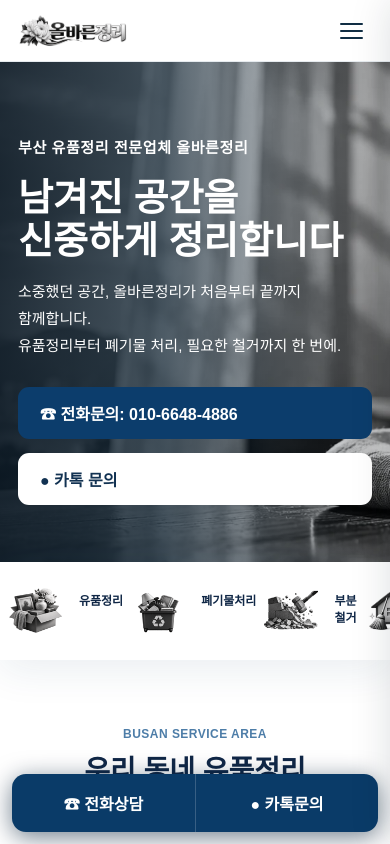
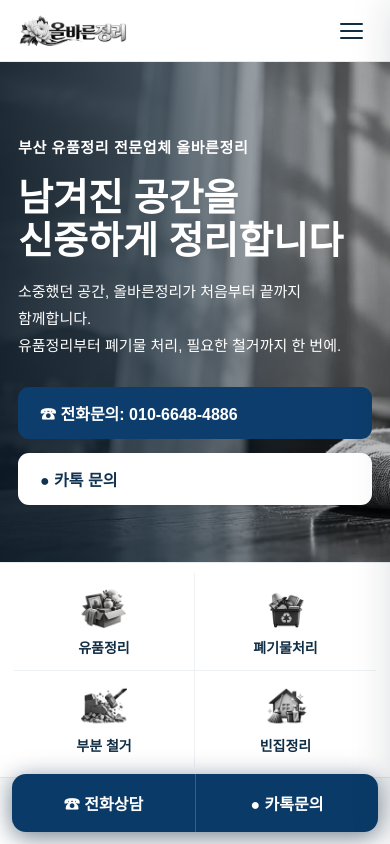
Before and after one commit to hoho601212-collab/olbareun-jeongri, a Next.js app: page / in a window 390 px wide. Shown: the top 844 px of the page. Built offline with nearby package versions, Linux system fonts and the light colour scheme.

Commit message:
Improve mobile homepage service quick links

```diff
--- a/app/globals.css
+++ b/app/globals.css
@@ -227,3 +227,42 @@ img,svg,video{max-width:100%}
 @media(max-width:420px){
  .areaMini{grid-template-columns:1fr!important}
 }
+
+/* Mobile homepage service quick links */
+@media(max-width:800px){
+ #services.serviceGrid{
+  display:grid!important;
+  grid-template-columns:repeat(2,minmax(0,1fr))!important;
+  gap:0!important;
+  width:100%!important;
+  padding:10px 14px!important;
+  background:#fff;
+  border-top:1px solid #e5ebef;
+  border-bottom:1px solid #e5ebef;
+ }
+ #services .serviceCard{
+  min-width:0!important;
+  min-height:88px;
+  margin:0!important;
+  padding:12px 8px!important;
+  display:flex!important;
+  flex-direction:column!important;
+  align-items:center!important;
+  justify-content:center!important;
+  gap:5px!important;
+  text-align:center!important;
+  border:0!important;
+ }
+ #services .serviceCard:nth-child(odd){border-right:1px solid #edf1f4!important}
+ #services .serviceCard:nth-child(-n+2){border-bottom:1px solid #edf1f4!important}
+ #services .serviceIcon{width:48px!important;height:48px!important;min-width:48px!important;margin:0 auto!important}
+ #services .serviceIcon img{width:46px!important;height:46px!important;object-fit:contain!important}
+ #services .serviceCard>div{min-width:0;width:100%}
+ #services .serviceCard h3{margin:2px 0 0!important;font-size:14px!important;line-height:1.25!important;white-space:nowrap!important;color:#102d43}
+ #services .serviceCard p,#services .serviceCard b{display:none!important}
+}
+@media(max-width:380px){
+ #services.serviceGrid{padding-left:8px!important;padding-right:8px!important}
+ #services .serviceCard{padding-left:4px!important;padding-right:4px!important}
+ #services .serviceCard h3{font-size:13px!important}
+}
```
